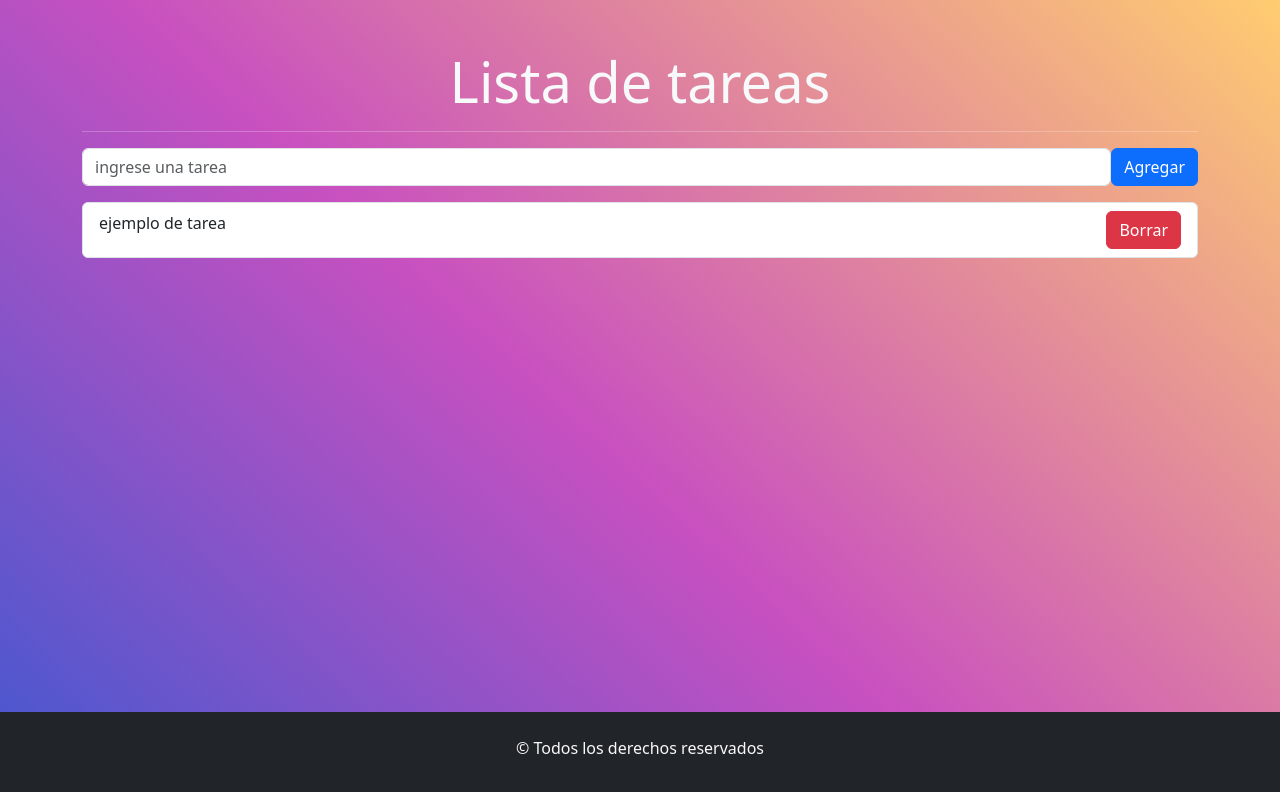
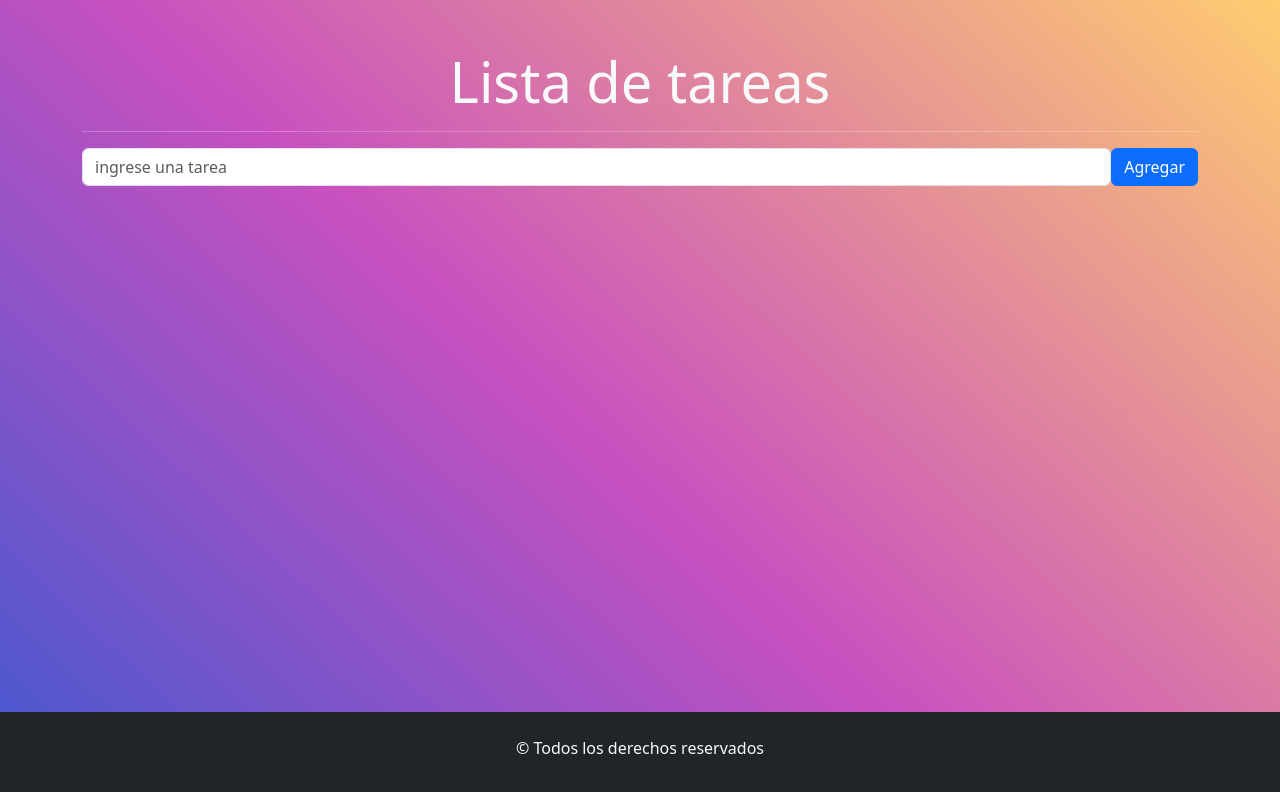
Before and after one commit to rollingcodeschool/listatareas-c43i, a React (Vite) app: page / in a window 1280 px wide. Shown: the top 792 px of the page. Built offline with nearby package versions, Linux system fonts and the light colour scheme.

Commit message:
agregamos un map dentro de ListaTareas para mostrar tantos componentes ItemTarea como cantidad de elementos tiene el props que llega

```diff
--- a/src/components/FormularioTarea.jsx
+++ b/src/components/FormularioTarea.jsx
@@ -29,7 +29,7 @@
           </Button>
         </Form.Group>
       </Form>
-      <ListaTareas></ListaTareas>
+      <ListaTareas propsListaTareas={listaTareas}></ListaTareas>
     </>
   );
 };
--- a/src/components/ListaTareas.jsx
+++ b/src/components/ListaTareas.jsx
@@ -1,10 +1,13 @@
 import { ListGroup } from "react-bootstrap";
 import ItemTarea from "./ItemTarea";
 
-const ListaTareas = () => {
+const ListaTareas = ({propsListaTareas}) => {
+
   return (
     <ListGroup>
-      <ItemTarea></ItemTarea>
+      {
+        propsListaTareas.map(()=>  <ItemTarea></ItemTarea>)
+      }
     </ListGroup>
   );
 };
```
